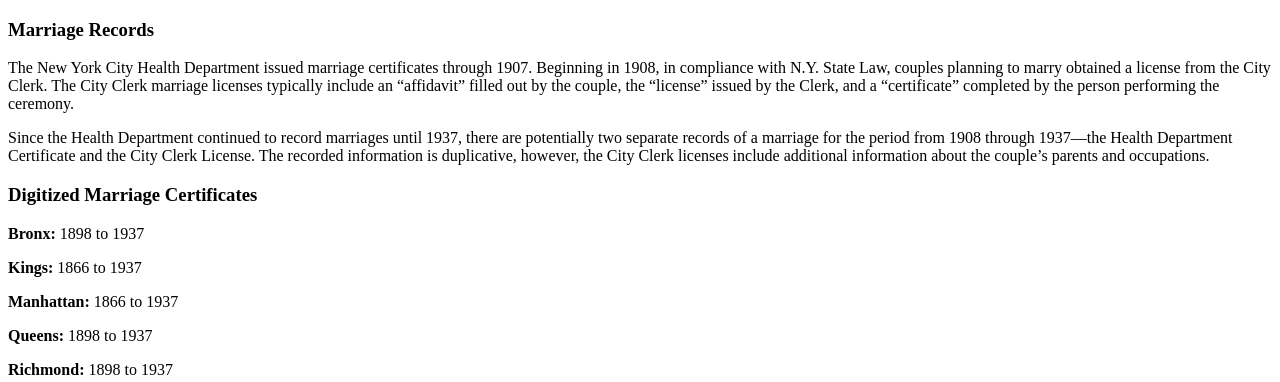
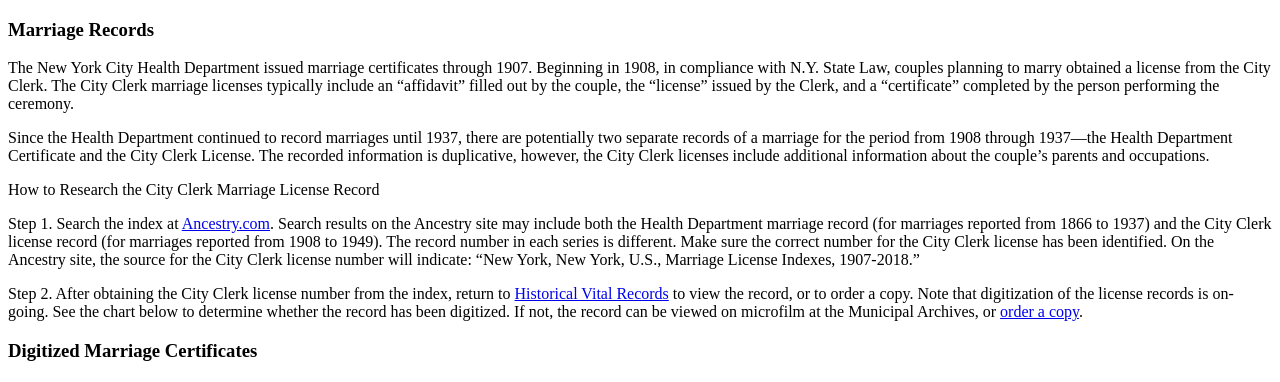
Before and after one commit to nycrecords/vital-records-online, a Flask app: template vro/templates/public/digital_vital_records.html in a window 1280 px wide. Shown: the part 1176-1558 px from the top of the page. Run offline with Flask 2, Linux system fonts and the light colour scheme; the template is opened without the code that fills it, so the values that code supplies are empty; parts of the project's set-up code (start-up, migrations or seed data) failed here and were passed over; some libraries are stand-ins or nearby versions.

Commit message:
Language updates

```diff
--- a/vro/templates/public/digital_vital_records.html
+++ b/vro/templates/public/digital_vital_records.html
@@ -67,6 +67,22 @@
                             Department Certificate and the City Clerk License. The recorded information is duplicative,
                             however, the City Clerk licenses include additional information about the couple’s parents
                             and occupations.</p>
+                        <p>How to Research the City Clerk Marriage License Record</p>
+                        <p>Step 1. Search the index at <a
+                                href="www.https://www.ancestry.com/search/categories/34/" target="_blank"
+                                rel="noopener noreferrer">Ancestry.com</a>. Search results on the Ancestry site may
+                            include both the Health Department marriage record (for marriages reported from 1866 to
+                            1937) and the City Clerk license record (for marriages reported from 1908 to 1949). The
+                            record number in each series is different. Make sure the correct number for the City Clerk
+                            license has been identified. On the Ancestry site, the source for the City Clerk license
+                            number will indicate: “New York, New York, U.S., Marriage License Indexes, 1907-2018.”</p>
+                        <p>Step 2. After obtaining the City Clerk license number from the index, return to <a
+                                href="{{ url_for('public.index')}}">Historical Vital Records</a> to view the record, or
+                            to order a copy. Note that digitization of the license records is on-going. See the chart
+                            below to determine whether the record has been digitized. If not, the record can be viewed
+                            on microfilm at the Municipal Archives, or <a
+                                    href="https://www1.nyc.gov/site/records/historical-records/order.page"
+                                    target="_blank" rel="noopener noreferrer">order a copy</a>.</p>
                         <h3 class="h5 py-1">Digitized Marriage Certificates</h3>
                         <p><b>Bronx:</b> 1898 to 1937</p>
                         <p><b>Kings:</b> 1866 to 1937</p>
```
Also changed, not shown: vro/templates/public/about.html (+4 -4 lines), vro/templates/public/search.html (+9 -11 lines).
